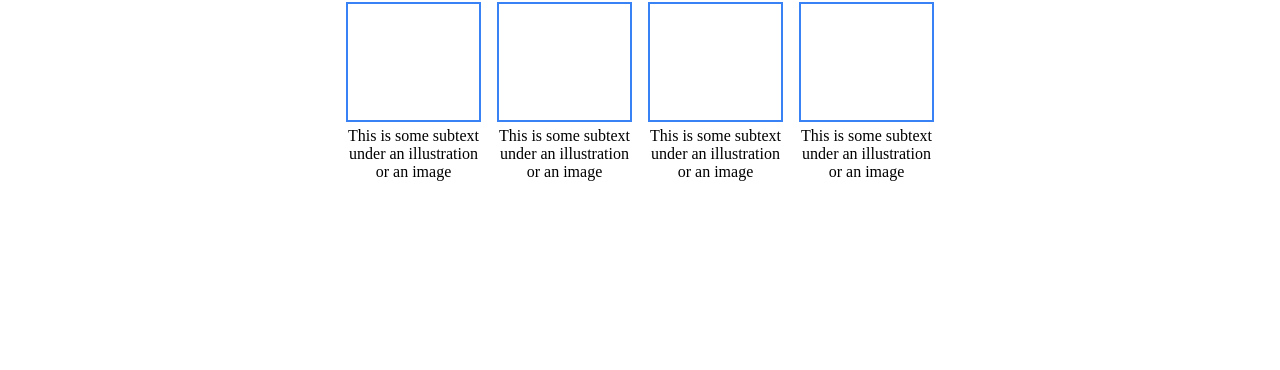
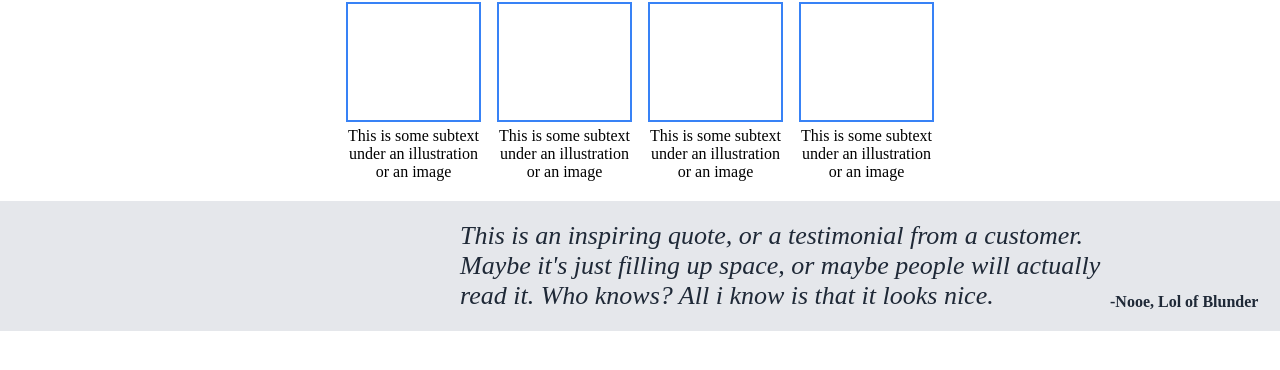
Before and after one commit to emShalaby/odin-webpage, a plain HTML site: page index.html in a window 1280 px wide. Shown: the part 396-766 px from the top of the page. Drawn offline with Linux system fonts and the light colour scheme.

Commit message:
do quote container , remove some useless tag and clean up some code

```diff
--- a/index.html
+++ b/index.html
@@ -8,7 +8,7 @@
     <link rel="stylesheet" href="./styles.css">
 </head>
 <body>
-    <div class="header">
+
 
     <div class="c1">
 
@@ -62,7 +62,22 @@
         </div>
     </div>
 
+            <div class="c4">
+                <p class="quote"><i>
+                    This is an inspiring quote,
+                        or a testimonial from a customer. Maybe it's just filling
+                       up space, or maybe people will actually read it.
+                       Who knows? All i know is that it looks nice.
+                </i>
+
+                </p>
+                <p class="speaker">
+                    -Nooe, Lol of Blunder
+                </p>
             </div>
+
+
+
 
 </body>
 </html>
--- a/styles.css
+++ b/styles.css
@@ -112,3 +112,23 @@ li.subtext{
     width: 135px;
     margin-top: 5px;
 }
+
+.c4{
+    background-color: #E5E7EB;
+    display: flex;
+    padding: 20px;
+    text-align: left;
+}
+
+.quote{
+    font-size: 26px;
+    color: #1F2937;
+    max-width: 650px;
+    align-self: center;
+    margin-left: 440px;
+}
+p.speaker{
+    align-self: flex-end;
+    font-weight: 800;
+    color: #1F2937;
+}
```
Lines whose indentation alone changed are shown as unchanged.
